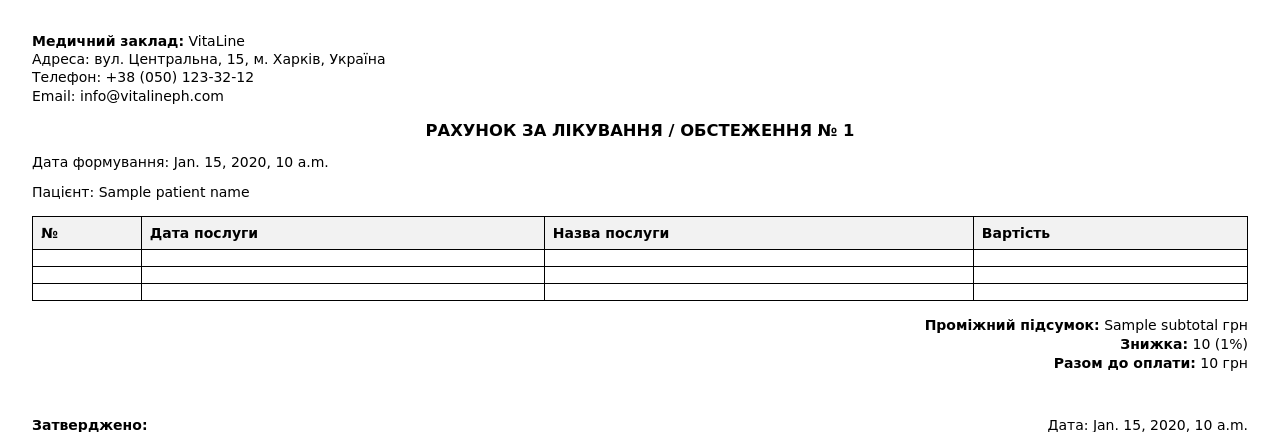
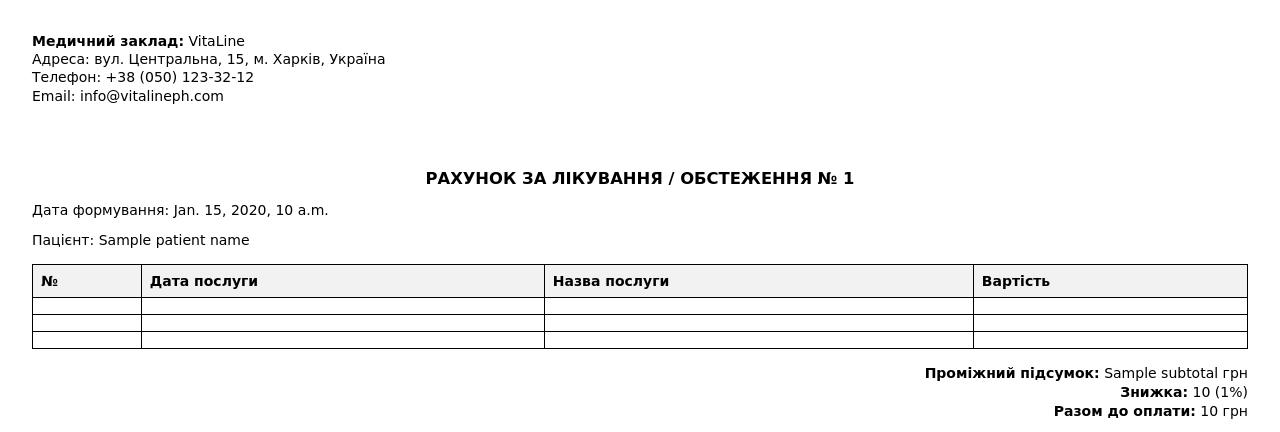
Before and after one commit to private-hospital/clinic-app-service, a Django app: template templates/invoice.html in a window 1280 px wide. Shown: the top 432 px of the page. Run offline with Django 5.2, Linux system fonts and the light colour scheme; data comes from the database, SQL or seed files in the repository; tables that the repository leaves empty hold one stand-in row (values such as "Sample post"); the template is opened without the code that fills it: values that come from a table or form of the project are taken from there, most other values are stand-ins (such as "Sample title", 1, 10 or a date in 2020); lists and menus that the app fills with data are empty; parts of the project's set-up code (start-up, migrations or seed data) failed here and were passed over.

Commit message:
fix template

```diff
--- a/templates/invoice.html
+++ b/templates/invoice.html
@@ -69,7 +69,7 @@
     <p>Email: info@vitalineph.com</p>
 </div>
 
-<h3 style="text-align: center;">РАХУНОК ЗА ЛІКУВАННЯ / ОБСТЕЖЕННЯ № {{ invoice_number }}</h3>
+<h3 style="text-align: center; margin-top: 4rem">РАХУНОК ЗА ЛІКУВАННЯ / ОБСТЕЖЕННЯ № {{ invoice_number }}</h3>
 <p>Дата формування: {{ generation_date }}</p>
 <p>Пацієнт: {{ patient_name }}</p>
 
```
Also changed, not shown: requirements.txt (+34 -0 lines).
